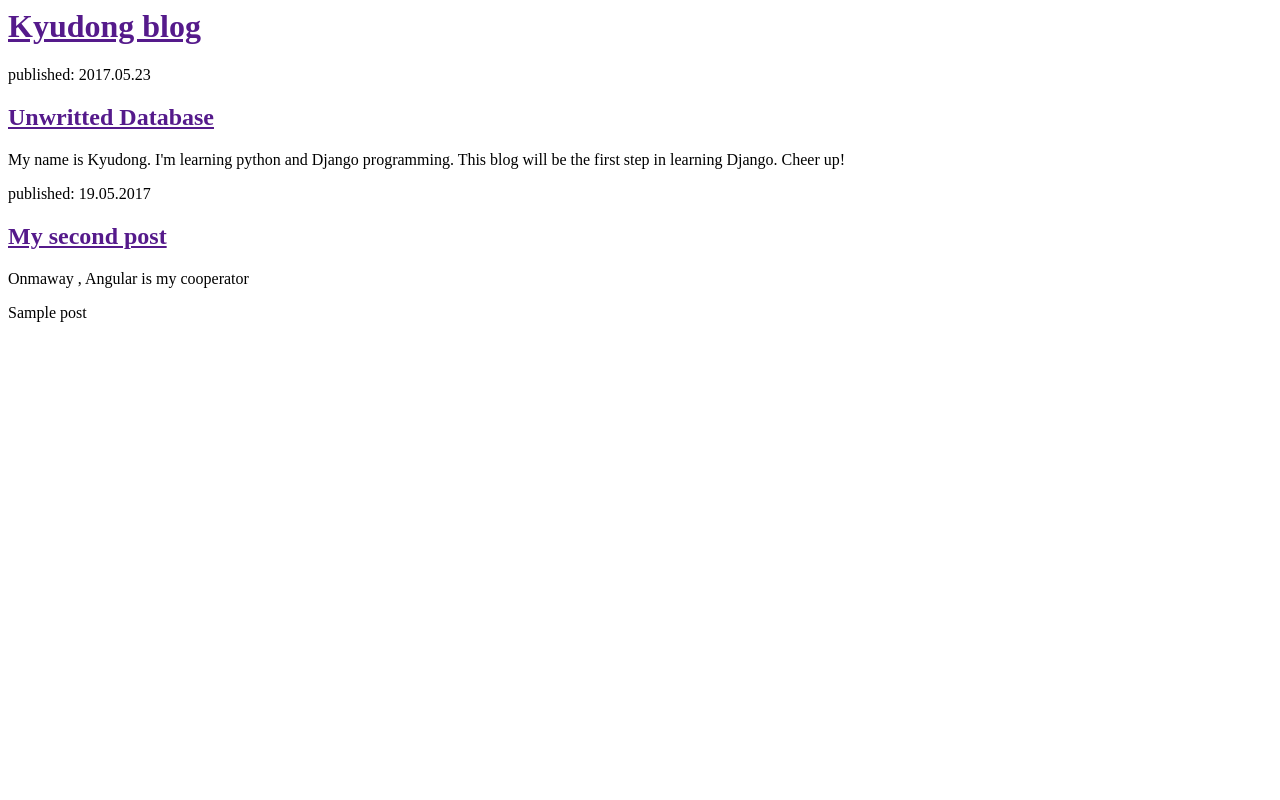
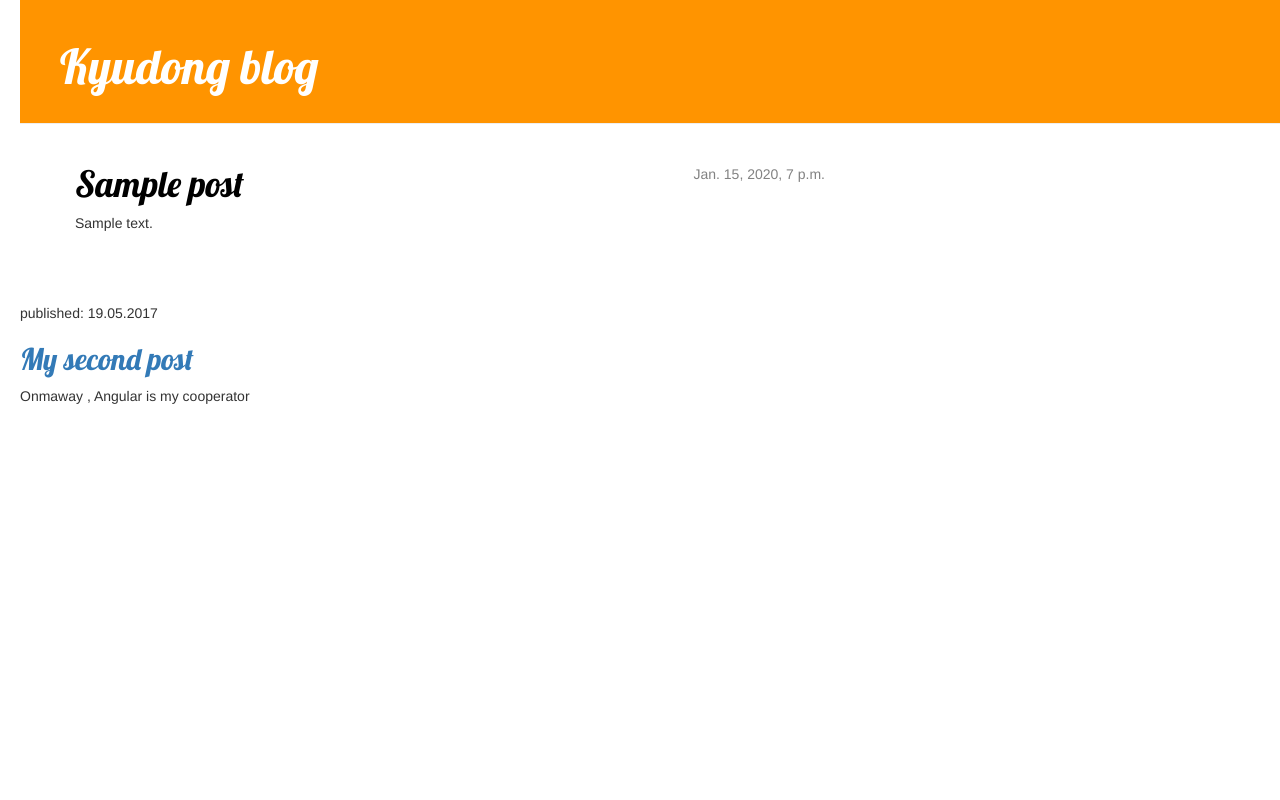
Before and after one commit to KD-dev/my-first-blog, a Django app: template blog/templates/blog/post_list.html in a window 1280 px wide. Run offline with Django 3.2, Linux system fonts and the light colour scheme; the template is opened without the code that fills it: values that come from a table or form of the project are taken from there, others are empty; tables that the repository leaves empty hold one stand-in row (values such as "Sample post"); some libraries are stand-ins or nearby versions.

Commit message:
Modified Css using Bootstrap

```diff
--- /dev/null
+++ b/blog/static/css/blog.css
@@ -0,0 +1,56 @@
+h1 a {
+	color: #FCA205;
+	font-family: 'Lobster';
+}
+
+body {
+	padding-left: 20px;
+}
+
+.page-header {
+	background-color: #ff9400;
+	margin-top: 0;
+	padding: 20px 20px 20px 40px;
+}
+
+.page-header h1, .page-header h1 a, .page-header h1 a:visited, .page-header h1 a:active {
+    color: #ffffff;
+    font-size: 36pt;
+    text-decoration: none;
+}
+
+.content {
+    margin-left: 40px;
+}
+
+h1, h2, h3, h4 {
+    font-family: 'Lobster', cursive;
+}
+
+.date {
+    float: right;
+    color: #828282;
+}
+
+.save {
+    float: right;
+}
+
+.post-form textarea, .post-form input {
+    width: 100%;
+}
+
+.top-menu, .top-menu:hover, .top-menu:visited {
+    color: #ffffff;
+    float: right;
+    font-size: 26pt;
+    margin-right: 20px;
+}
+
+.post {
+    margin-bottom: 70px;
+}
+
+.post h1 a, .post h1 a:visited {
+    color: #000000;
+}
--- a/blog/templates/blog/post_list.html
+++ b/blog/templates/blog/post_list.html
@@ -1,27 +1,33 @@
+{% load staticfiles %}
+
 <html>
 	<head>
 		<title>Kyudong's blog</title>
+		<link rel="stylesheet" href="//maxcdn.bootstrapcdn.com/bootstrap/3.2.0/css/bootstrap.min.css">
+		<link rel="stylesheet" href="//maxcdn.bootstrapcdn.com/bootstrap/3.2.0/css/bootstrap-theme.min.css">
+		<link rel="stylesheet" href="{% static 'css/blog.css' %}">
+		<link href="https://fonts.googleapis.com/css?family=Lobster&subset=latin,latin-ext" rel="stylesheet" type="text/css">
 	</head>
 	<body>
-		<div>
+		<div class="page-header">
 			<h1><a href="">Kyudong blog</a></h1>
 		</div>
 
-		<div>
-			<p>published: 2017.05.23 </p>
-			<h2><a href=""> Unwritted Database</a></h2>
-			<p>My name is Kyudong. I'm learning python and Django programming. This blog will be the first step in learning Django. Cheer up!</p>
+		<div class="content container">
+		    <div class="row">
+		        <div class="col-md-8">
+		            {% for post in posts %}
+		                <div class="post">
+		                    <div class="date">
+		                        {{ post.published_date }}
+		                    </div>
+		                    <h1><a href="">{{ post.title }}</a></h1>
+		                    <p>{{ post.text|linebreaksbr }}</p>
+		                </div>
+		            {% endfor %}
+		        </div>
+		    </div>
 		</div>
-
-		<!-- {% for post in posts %}
-		<div>
-			<p>published: {{post.published_date}} </p>
-			<h2><a href="">{{post.title}}</a></h2>
-			<p>My name is Kyudong. I'm learning python and Django programming. This blog will be the first step in learning Django. Cheer up!</p>
-			<p>{{post.text|linebreaksbr}}</p>
-
-		</div>
-		{% endfor %} -->
 
 		<div>
 		    <p>published: 19.05.2017 </p>
@@ -29,10 +35,5 @@
 		    <p>Onmaway , Angular is my cooperator</p>
 	    </div>
 
-	    {% for post in posts %}
-
-	    	{{ post }}
-
-	    {% endfor %}
      </body>
 </html>
```
